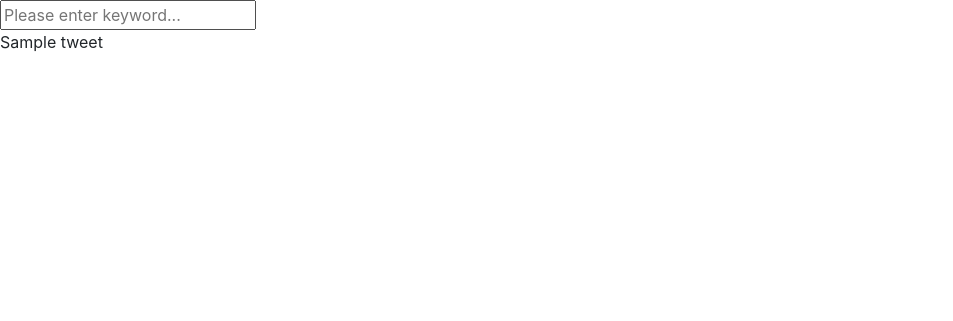
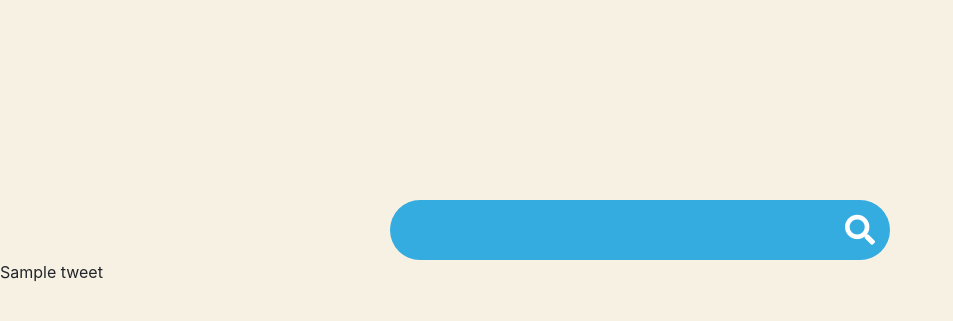
Before and after one commit to lishah28/TwitterSentimentDashboard, a Flask app: template templates/index.html in a window 1280 px wide. Shown: the top 321 px of the page, without its empty margins (0-953 px from the left). Run offline with Flask 2, Linux system fonts and the light colour scheme; the template is opened without the code that fills it: most values are stand-ins (such as "Sample title", 1, 10 or a date in 2020); some libraries are stand-ins or nearby versions.

Commit message:
Added various front end features

```diff
--- a/app.py
+++ b/app.py
@@ -17,4 +17,4 @@ def index():
 
 if __name__ == "__main__":
 
-    app.run(debug = True)
+    app.run()
--- a/static/css/main.css
+++ b/static/css/main.css
@@ -1,16 +1,17 @@
 body {
     margin: 0;
     padding: 0;
-    background: #e84118;
+    background-color: #f7f1e3;
     }
 
     .search-bar {
-    position: absolute;
-    top: 50%;
-    left: 50%;
-    transform: translate(-50%, -50%);
-    background: #2f3640;
-    height: 40px;
+    position: relative;
+    margin-top: 200px;
+    margin-left: auto;
+    margin-right: auto;
+    background-color: #34ace0;
+    height: 60px;
+    width: 500px;
     border-radius: 40px;
     padding: 10px;
     }
@@ -26,12 +27,12 @@ body {
     }
 
     .search-btn {
-    color: #e84118;
+    color: #34ace0;
     float: right;
     width: 40px;
     height: 40px;
     border-radius: 50%;
-    background: #2f3640;
+    background: #34ace0;
     display: flex;
     justify-content: center;
     align-items: center;
@@ -56,4 +57,8 @@ body {
     line-height: 40px;
     width: 0px;
     font-weight: bold;
-}
+    }
+
+   .tweets {
+        position: relative;
+    }
--- a/templates/index.html
+++ b/templates/index.html
@@ -3,7 +3,7 @@
 {% block head%}
 
     <meta charset="UTF-8">
-    <link rel="stylesheet" href="https://use.fontawesome.com/releases/v5.3.1/css/all.css" integrity="sha384-mzrmE5qonljUremFsqc01SB46JvROS7bZs3IO2EmfFsd15uHvIt+Y8vEf7N7fWAU" crossorigin="anonymous">
+
 
 
 {% endblock %}
@@ -15,12 +15,14 @@
     <div class="search-bar">
     <input type="text" name="" class="search-txt" placeholder="Please enter keyword..."/>
     <a class="search-btn">
-    <i class="far fa-search"></i>
+    <i class="fas fa-search"></i>
     </a>
     </div>
-
-    {% for tweet in content %}
+    <div class="tweets">
+        {% for tweet in content %}
             <p>{{tweet}}</p>
         {% endfor %}
+    </div>
+
 
 {% endblock %}
--- a/templates/master.html
+++ b/templates/master.html
@@ -3,7 +3,8 @@
 <html>
     <head>
         <link rel="stylesheet" href="https://stackpath.bootstrapcdn.com/bootstrap/4.5.2/css/bootstrap.min.css" integrity="sha384-JcKb8q3iqJ61gNV9KGb8thSsNjpSL0n8PARn9HuZOnIxN0hoP+VmmDGMN5t9UJ0Z" crossorigin="anonymous">
-        <link rel=""stylesheet" href = "{{ url_for('static', filename = 'css/main.css') }}"
+        <link rel="stylesheet" href="https://use.fontawesome.com/releases/v5.3.1/css/all.css" integrity="sha384-mzrmE5qonljUremFsqc01SB46JvROS7bZs3IO2EmfFsd15uHvIt+Y8vEf7N7fWAU" crossorigin="anonymous">
+        <link rel="stylesheet" href = "{{ url_for('static', filename = 'css/main.css') }}">
         <title> {% block head %} {% endblock %} </title>
     </head>
 
```
